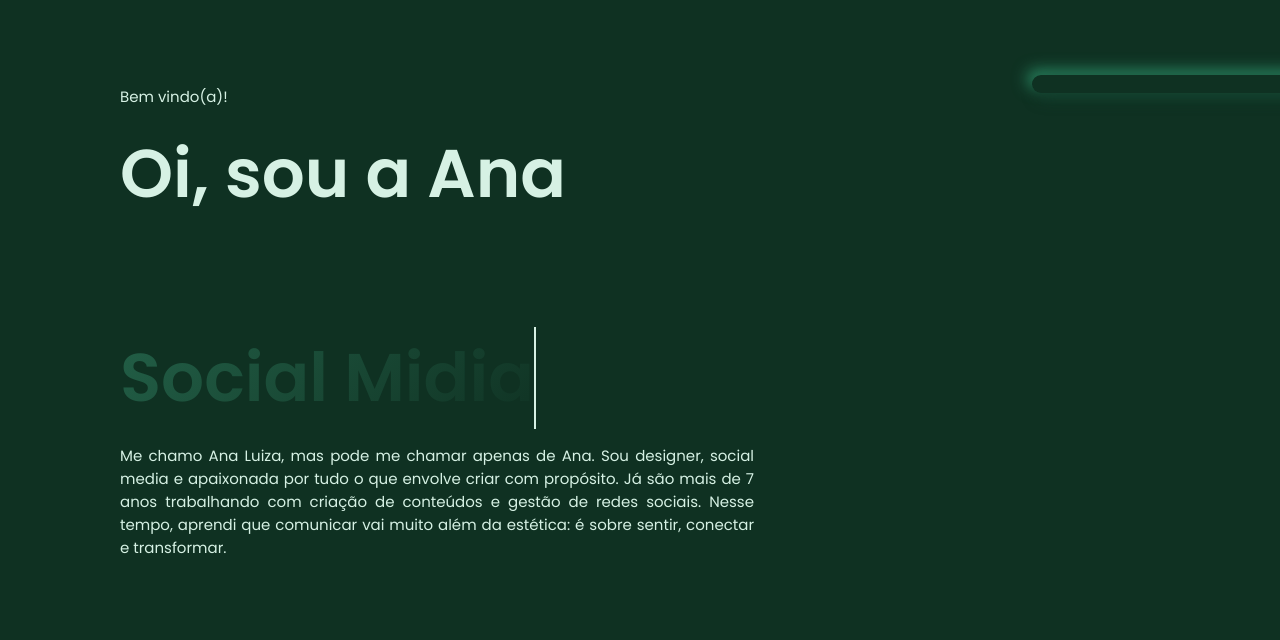
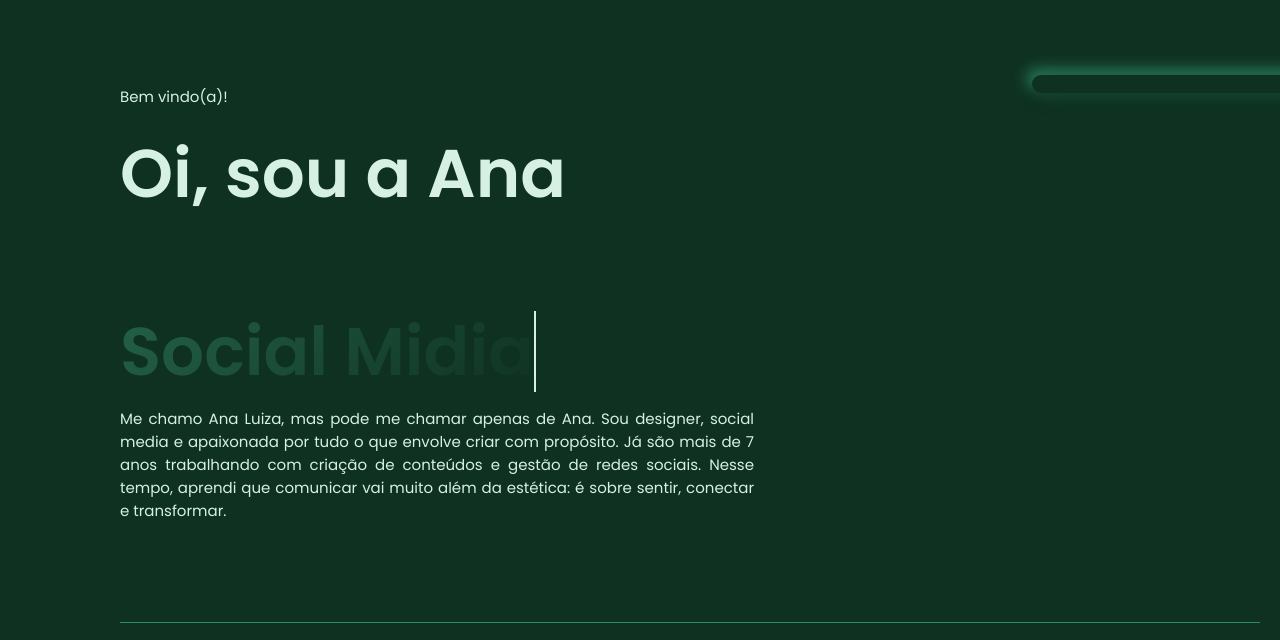
Before and after one commit to ac4os/midias_ana, a plain HTML site: page index.html in a window 1280 px wide. Shown: the top 640 px of the page. Drawn offline with Linux system fonts and the light colour scheme.

Commit message:
Update style.css

```diff
--- a/style.css
+++ b/style.css
@@ -353,8 +353,8 @@ header input {
     font-weight: bold;
     font-size: inherit;
     font-family: inherit;
-    line-height: inherit;
-    vertical-align: bottom;
+    line-height: 1.2; /* ou ajuste fino como 1.1 */
+    vertical-align: middle; /* corrigido */
 }
 
 .job span {
@@ -365,9 +365,10 @@ header input {
     animation: blinkCursor 0.7s steps(1) infinite;
     font-size: inherit;
     font-family: inherit;
-    line-height: inherit;
-    vertical-align: bottom;
+    line-height: 1.2; /* ajuste adicional */
+    vertical-align: middle; /* corrigido */
 }
+
 
 @keyframes blinkCursor {
     50% {
```
